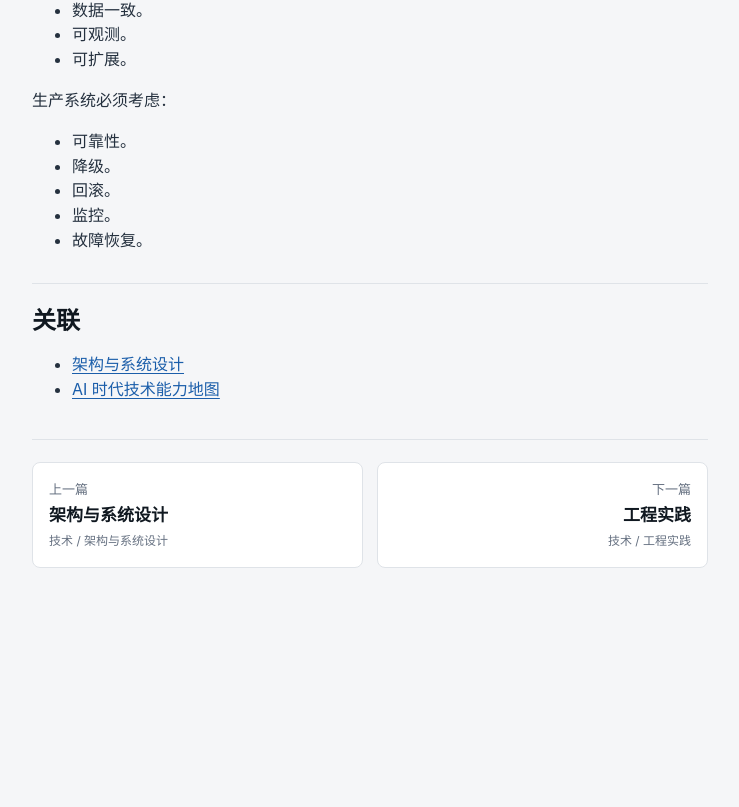
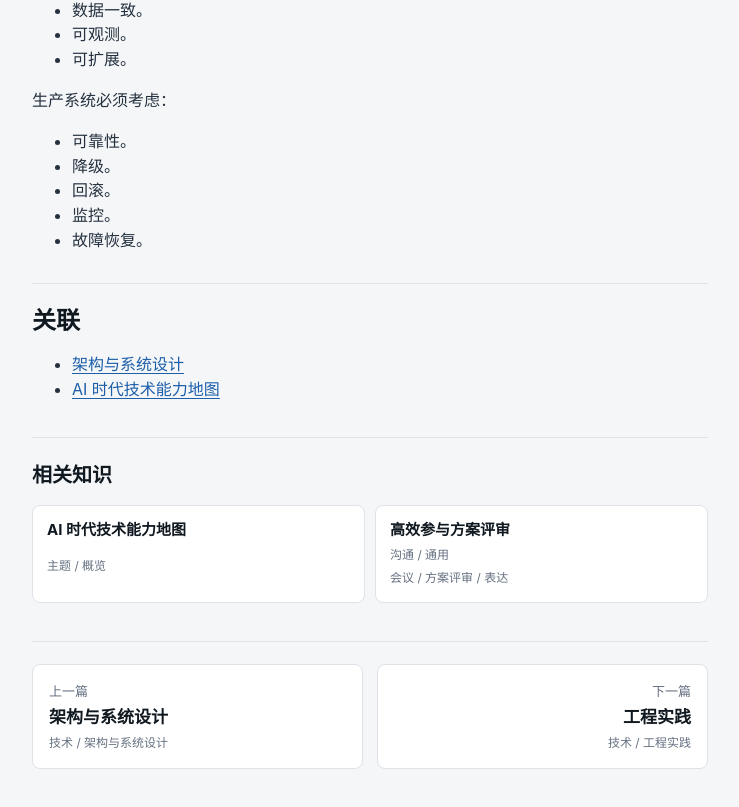
Before and after one commit to tcpjq/knowledge, a React (Vite) app in the folder web/: page / in a window 1280 px wide. Shown: the part 3971-4778 px from the top of the page, without its empty margins (300-1039 px from the left). Before the commit the page ends 4611 px from the top, so only its background shows below. Built offline with nearby package versions, Linux system fonts and the light colour scheme.

Commit message:
Add related knowledge UI

```diff
--- a/web/src/App.tsx
+++ b/web/src/App.tsx
@@ -1,4 +1,4 @@
-import { createElement, useMemo, useState, type ReactNode } from 'react';
+import { createElement, useEffect, useMemo, useRef, useState, type ReactNode } from 'react';
 import {
   knowledgeChunks,
   knowledgeDocs,
@@ -7,7 +7,13 @@ import {
   type KnowledgeDoc,
 } from './generated/knowledge-data';
 import { flattenDocIds, getAdjacentDocIds, getDefaultExpandedSections } from './navigation';
-import { highlightText, searchKnowledge, type HighlightPart } from './search';
+import {
+  highlightText,
+  searchKnowledge,
+  searchSelectionKnowledge,
+  type HighlightPart,
+  type SearchResult,
+} from './search';
 
 const docById = new Map(knowledgeDocs.map((doc) => [doc.id, doc]));
 
@@ -222,6 +228,80 @@ function Toc({ headings }: { headings: Heading[] }) {
   );
 }
 
+function RelatedKnowledge({
+  docs,
+  onSelect,
+}: {
+  docs: KnowledgeDoc[];
+  onSelect: (doc: KnowledgeDoc) => void;
+}) {
+  if (docs.length === 0) return null;
+
+  return (
+    <section className="related-knowledge" aria-label="相关知识">
+      <h2>相关知识</h2>
+      <div className="related-grid">
+        {docs.map((doc) => (
+          <button className="related-card" key={doc.id} onClick={() => onSelect(doc)} type="button">
+            <strong>{doc.title}</strong>
+            <span>
+              {doc.moduleLabel} / {doc.sectionLabel}
+            </span>
+            {doc.tags.length > 0 ? <small>{doc.tags.slice(0, 3).join(' / ')}</small> : null}
+          </button>
+        ))}
+      </div>
+    </section>
+  );
+}
+
+type SelectionPopoverState = {
+  text: string;
+  top: number;
+  left: number;
+  results: SearchResult<KnowledgeDoc>[];
+};
+
+function SelectionKnowledgePopover({
+  state,
+  onSelect,
+}: {
+  state: SelectionPopoverState | null;
+  onSelect: (doc: KnowledgeDoc) => void;
+}) {
+  if (!state || state.results.length === 0) return null;
+
+  return (
+    <aside
+      className="selection-popover"
+      style={{ left: state.left, top: state.top }}
+      aria-label="选中文本相关知识"
+    >
+      <div className="selection-popover-header">
+        <span>相关知识点</span>
+        <small>{state.text}</small>
+      </div>
+      <div className="selection-result-list">
+        {state.results.map((result) => (
+          <button
+            className="selection-result"
+            key={`${result.doc.id}-${result.chunk?.id ?? 'doc'}`}
+            onClick={() => onSelect(result.doc)}
+            type="button"
+          >
+            <strong>{result.doc.title}</strong>
+            <span>
+              {result.doc.moduleLabel} / {result.doc.sectionLabel}
+              {result.chunk ? ` / ${result.chunk.heading}` : ''}
+            </span>
+            <small>{result.snippet}</small>
+          </button>
+        ))}
+      </div>
+    </aside>
+  );
+}
+
 export default function App() {
   const initialDoc = findInitialDoc();
   const initialModuleId = initialDoc?.module ?? knowledgeModules[0]?.id ?? '';
@@ -233,6 +313,9 @@ export default function App() {
     () => new Set(getDefaultExpandedSections(initialModule, initialDoc?.section)),
   );
   const [query, setQuery] = useState('');
+  const articleRef = useRef<HTMLElement | null>(null);
+  const popoverRef = useRef<HTMLDivElement | null>(null);
+  const [selectionPopover, setSelectionPopover] = useState<SelectionPopoverState | null>(null);
   const [searchModuleId, setSearchModuleId] = useState('all');
   const searchResults = useMemo(
     () =>
@@ -254,6 +337,11 @@ export default function App() {
     : { previousId: undefined, nextId: undefined };
   const previousDoc = adjacentDocIds.previousId ? docById.get(adjacentDocIds.previousId) : undefined;
   const nextDoc = adjacentDocIds.nextId ? docById.get(adjacentDocIds.nextId) : undefined;
+  const relatedDocs = selectedDoc
+    ? selectedDoc.relatedDocIds
+        .map((docId) => docById.get(docId))
+        .filter((doc): doc is KnowledgeDoc => Boolean(doc))
+    : [];
 
   const selectModule = (moduleId: string) => {
     const nextModule = knowledgeModules.find((module) => module.id === moduleId);
@@ -294,6 +382,92 @@ export default function App() {
       return next;
     });
   };
+
+  const selectPopoverDoc = (doc: KnowledgeDoc) => {
+    setSelectionPopover(null);
+    window.getSelection()?.removeAllRanges();
+    selectDoc(doc);
+  };
+
+  useEffect(() => {
+    const closePopover = () => setSelectionPopover(null);
+
+    if (!selectedDoc) {
+      closePopover();
+      return;
+    }
+
+    const handleSelection = () => {
+      const selection = window.getSelection();
+      const articleElement = articleRef.current;
+      if (!selection || selection.rangeCount === 0 || !articleElement) {
+        closePopover();
+        return;
+      }
+
+      const selectedText = selection.toString().replace(/\s+/g, ' ').trim();
+      const range = selection.getRangeAt(0);
+      const container = range.commonAncestorContainer;
+      const containerElement =
+        container.nodeType === Node.TEXT_NODE ? container.parentElement : container;
+      if (
+        !selectedText ||
+        !(containerElement instanceof Node) ||
+        !articleElement.contains(containerElement)
+      ) {
+        closePopover();
+        return;
+      }
+
+      const results = searchSelectionKnowledge({
+        selectedText,
+        currentDocId: selectedDoc.id,
+        docs: knowledgeDocs,
+        chunks: knowledgeChunks,
+        modules: knowledgeModules,
+      });
+
+      if (results.length === 0) {
+        closePopover();
+        return;
+      }
+
+      const rect = range.getBoundingClientRect();
+      const width = 340;
+      const left = Math.min(
+        Math.max(16, rect.left + window.scrollX),
+        window.scrollX + window.innerWidth - width - 16,
+      );
+      const top = rect.bottom + window.scrollY + 10;
+      setSelectionPopover({ text: selectedText, top, left, results });
+    };
+
+    const handleMouseUp = () => window.setTimeout(handleSelection, 0);
+    const handleKeyUp = () => window.setTimeout(handleSelection, 0);
+    const handlePointerDown = (event: PointerEvent) => {
+      if (event.target instanceof Node && popoverRef.current?.contains(event.target)) return;
+      closePopover();
+    };
+    const handleKeyDown = (event: KeyboardEvent) => {
+      if (event.key === 'Escape') closePopover();
+    };
+
+    document.addEventListener('mouseup', handleMouseUp);
+    document.addEventListener('keyup', handleKeyUp);
+    document.addEventListener('pointerdown', handlePointerDown);
+    document.addEventListener('keydown', handleKeyDown);
+
+    return () => {
+      document.removeEventListener('mouseup', handleMouseUp);
+      document.removeEventListener('keyup', handleKeyUp);
+      document.removeEventListener('pointerdown', handlePointerDown);
+      document.removeEventListener('keydown', handleKeyDown);
+    };
+  }, [selectedDoc]);
+
+  useEffect(() => {
+    setSelectionPopover(null);
+  }, [selectedDoc?.id]);
 
   if (!selectedDoc) {
     return (
@@ -473,7 +647,7 @@ export default function App() {
           </section>
         ) : null}
 
-        <article className="article">
+        <article className="article" ref={articleRef}>
           <div className="article-header">
             <h1>{selectedDoc.title}</h1>
             <Metadata doc={selectedDoc} />
@@ -483,6 +657,7 @@ export default function App() {
             </div>
           </div>
           <div className="markdown-body">{renderMarkdown(selectedDoc.body)}</div>
+          <RelatedKnowledge docs={relatedDocs} onSelect={selectDoc} />
           {(previousDoc || nextDoc) ? (
             <nav className="article-nav" aria-label="上一篇和下一篇">
               {previousDoc ? (
@@ -516,6 +691,9 @@ export default function App() {
         <h2>本文目录</h2>
         <Toc headings={selectedDoc.headings} />
       </aside>
+      <div ref={popoverRef}>
+        <SelectionKnowledgePopover state={selectionPopover} onSelect={selectPopoverDoc} />
+      </div>
     </div>
   );
 }
--- a/web/src/styles.css
+++ b/web/src/styles.css
@@ -456,6 +456,126 @@ mark {
   padding: 2px 0 2px 16px;
 }
 
+.related-knowledge {
+  border-top: 1px solid #dfe3e8;
+  margin-top: 36px;
+  padding-top: 22px;
+}
+
+.related-knowledge h2 {
+  color: #101820;
+  font-size: 20px;
+  margin: 0 0 14px;
+}
+
+.related-grid {
+  display: grid;
+  gap: 10px;
+  grid-template-columns: repeat(auto-fit, minmax(220px, 1fr));
+}
+
+.related-card {
+  background: #ffffff;
+  border: 1px solid #dfe3e8;
+  border-radius: 8px;
+  color: #25313f;
+  display: grid;
+  gap: 5px;
+  min-height: 96px;
+  padding: 14px;
+  text-align: left;
+}
+
+.related-card:hover {
+  background: #eef3f1;
+  border-color: #b9d2c8;
+}
+
+.related-card strong {
+  color: #101820;
+  font-size: 15px;
+  line-height: 1.35;
+  overflow-wrap: anywhere;
+}
+
+.related-card span,
+.related-card small {
+  color: #657080;
+  font-size: 12px;
+  overflow-wrap: anywhere;
+}
+
+.selection-popover {
+  background: #ffffff;
+  border: 1px solid #cfd6df;
+  border-radius: 8px;
+  box-shadow: 0 18px 44px rgba(16, 24, 32, 0.16);
+  max-width: calc(100vw - 32px);
+  overflow: hidden;
+  position: absolute;
+  width: 340px;
+  z-index: 20;
+}
+
+.selection-popover-header {
+  background: #f5f8f7;
+  border-bottom: 1px solid #dfe3e8;
+  display: grid;
+  gap: 2px;
+  padding: 10px 12px;
+}
+
+.selection-popover-header span {
+  color: #13372c;
+  font-size: 13px;
+  font-weight: 700;
+}
+
+.selection-popover-header small {
+  color: #657080;
+  font-size: 12px;
+  overflow: hidden;
+  text-overflow: ellipsis;
+  white-space: nowrap;
+}
+
+.selection-result-list {
+  display: grid;
+  max-height: 320px;
+  overflow: auto;
+  padding: 6px;
+}
+
+.selection-result {
+  background: transparent;
+  border: 1px solid transparent;
+  border-radius: 6px;
+  color: #25313f;
+  display: grid;
+  gap: 4px;
+  padding: 10px;
+  text-align: left;
+  width: 100%;
+}
+
+.selection-result:hover {
+  background: #eef3f1;
+  border-color: #b9d2c8;
+}
+
+.selection-result strong {
+  color: #101820;
+  font-size: 14px;
+  line-height: 1.35;
+}
+
+.selection-result span,
+.selection-result small {
+  color: #657080;
+  font-size: 12px;
+  overflow-wrap: anywhere;
+}
+
 .article-nav {
   border-top: 1px solid #dfe3e8;
   display: grid;
```
